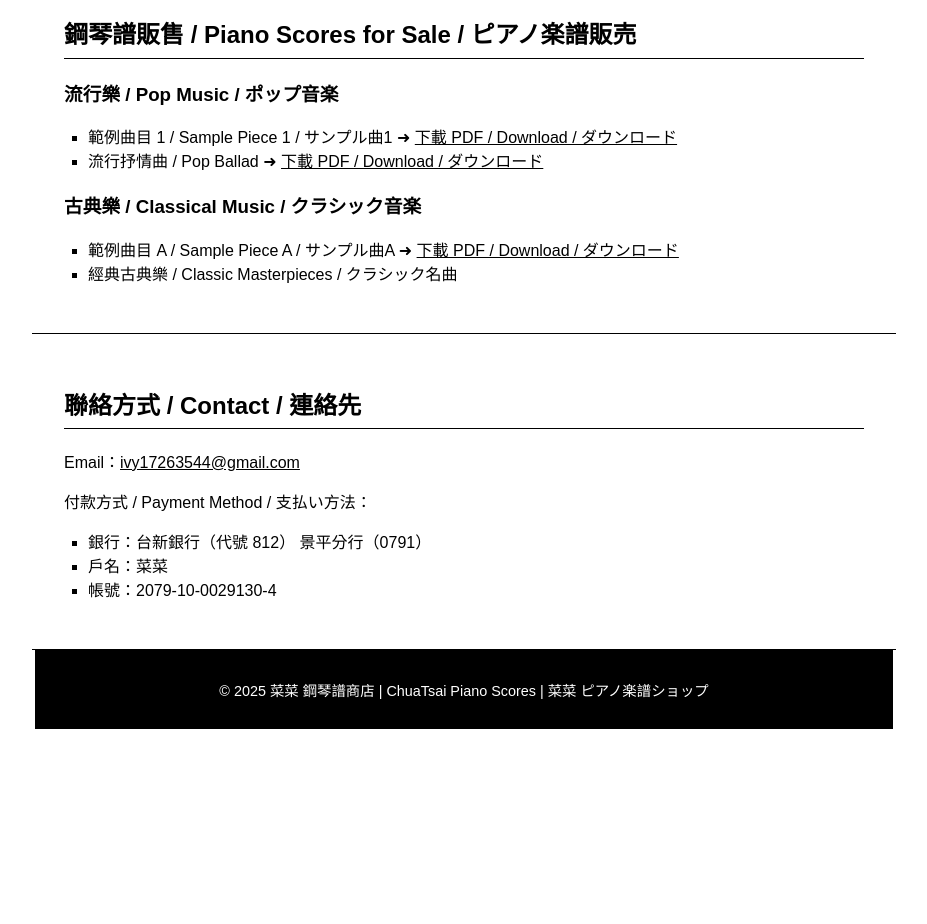
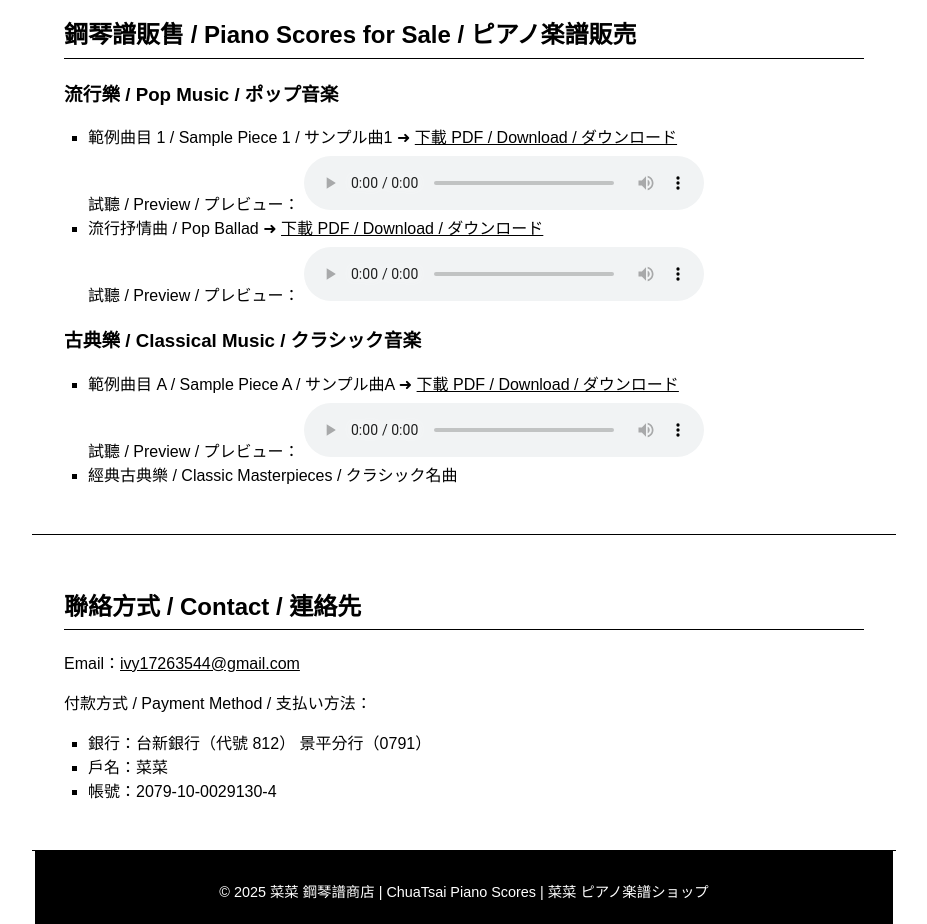
Before and after one commit to lorichua/piano-scores, a plain HTML site: page index.html in a window 1280 px wide. Shown: the part 780-1704 px from the top of the page, without its empty margins (176-1103 px from the left). Before the commit the page ends 1509 px from the top, so only its background shows below. Drawn offline with Linux system fonts and the light colour scheme.

Commit message:
Update index.html

```diff
--- a/index.html
+++ b/index.html
@@ -48,6 +48,11 @@
       color: #000;
       text-decoration: underline;
     }
+    audio {
+      margin-top: 0.5em;
+      width: 100%;
+      max-width: 400px;
+    }
   </style>
 </head>
 <body>
@@ -85,10 +90,22 @@
         <li>
           範例曲目 1 / Sample Piece 1 / サンプル曲1 ➜
           <a href="pop_sample.pdf" target="_blank">下載 PDF / Download / ダウンロード</a>
+          <br>
+          試聽 / Preview / プレビュー：
+          <audio controls>
+            <source src="pop_sample.mp3" type="audio/mpeg">
+            Your browser does not support the audio element.
+          </audio>
         </li>
         <li>
           流行抒情曲 / Pop Ballad ➜
           <a href="pop_ballad.pdf" target="_blank">下載 PDF / Download / ダウンロード</a>
+          <br>
+          試聽 / Preview / プレビュー：
+          <audio controls>
+            <source src="pop_ballad.mp3" type="audio/mpeg">
+            Your browser does not support the audio element.
+          </audio>
         </li>
       </ul>
     </div>
@@ -99,6 +116,12 @@
         <li>
           範例曲目 A / Sample Piece A / サンプル曲A ➜
           <a href="classical_sample.pdf" target="_blank">下載 PDF / Download / ダウンロード</a>
+          <br>
+          試聽 / Preview / プレビュー：
+          <audio controls>
+            <source src="classical_sample.mp3" type="audio/mpeg">
+            Your browser does not support the audio element.
+          </audio>
         </li>
         <li>經典古典樂 / Classic Masterpieces / クラシック名曲</li>
       </ul>
```
